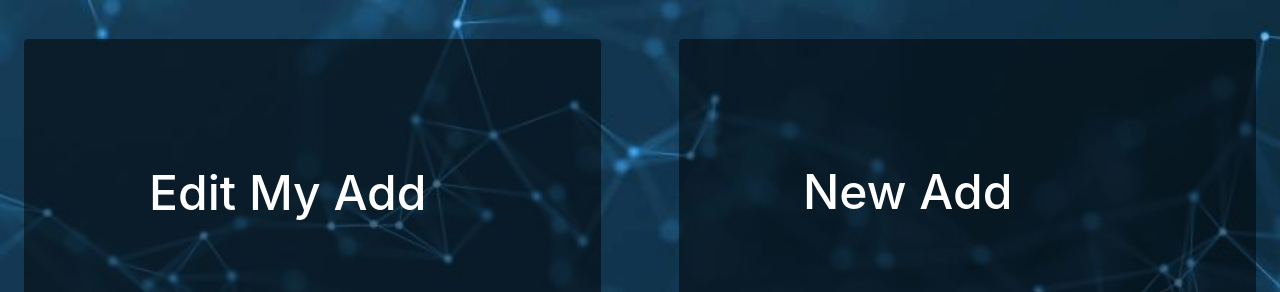
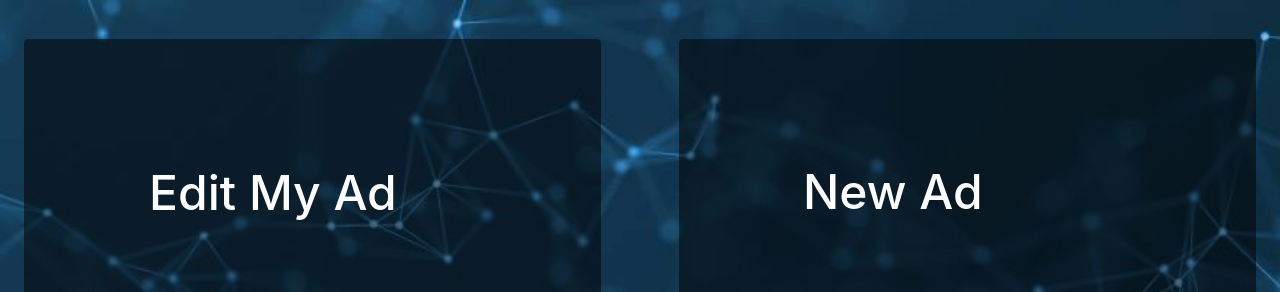
Before and after one commit to peterjoe3132/MECart-v1, a React (Create React App) app in the folder mecartv1/: page /sell in a window 1280 px wide. Shown: the top 292 px of the page. Built offline with nearby package versions, Linux system fonts and the light colour scheme.

Commit message:
Changes to be committed: 	modified:   src/Components/SellPage/SellPage.js

```diff
--- a/mecartv1/src/Components/SellPage/SellPage.js
+++ b/mecartv1/src/Components/SellPage/SellPage.js
@@ -18,7 +18,7 @@ class SellPage extends Component {
               <Col sm="6" style={{padding:'3%'}}>
                 <Card body inverse style={{backgroundColor:'rgba(0,0,0,0.5)', borderColor: 'rgba(0,0,0,0)', padding:'18%', height:'60rem'}}>
 
-                    <CardTitle style={{fontSize:'3rem', padding:'20px'}}>Edit My Add</CardTitle>
+                    <CardTitle style={{fontSize:'3rem', padding:'20px'}}>Edit My Ad</CardTitle>
                     <CardText style={{ textAlign:'justify', textJustify:'inter-word', padding:'40px'}}>
                     It is a long established fact that a reader will be distracted by the readable
                     content of a page when looking at its layout. The point of using Lorem Ipsum is that it
@@ -30,7 +30,7 @@ class SellPage extends Component {
               </Col>
              <Col sm="6" style={{padding:'3%'}}>
                 <Card body inverse style={{backgroundColor:'rgba(0,0,0,0.5)', padding:'18%', height:'100%',width:'100%',border:'none'}}>
-                    <CardTitle style={{fontSize:'3rem', padding:'20px'}}>New Add</CardTitle>
+                    <CardTitle style={{fontSize:'3rem', padding:'20px'}}>New Ad</CardTitle>
                     <CardText style={{ textAlign:'justify', textJustify:'inter-word', padding:'40px'}}>
                     It is a long established fact that a reader will be distracted by the readable
                     content of a page when looking at its layout. The point of using Lorem Ipsum is that it
```
